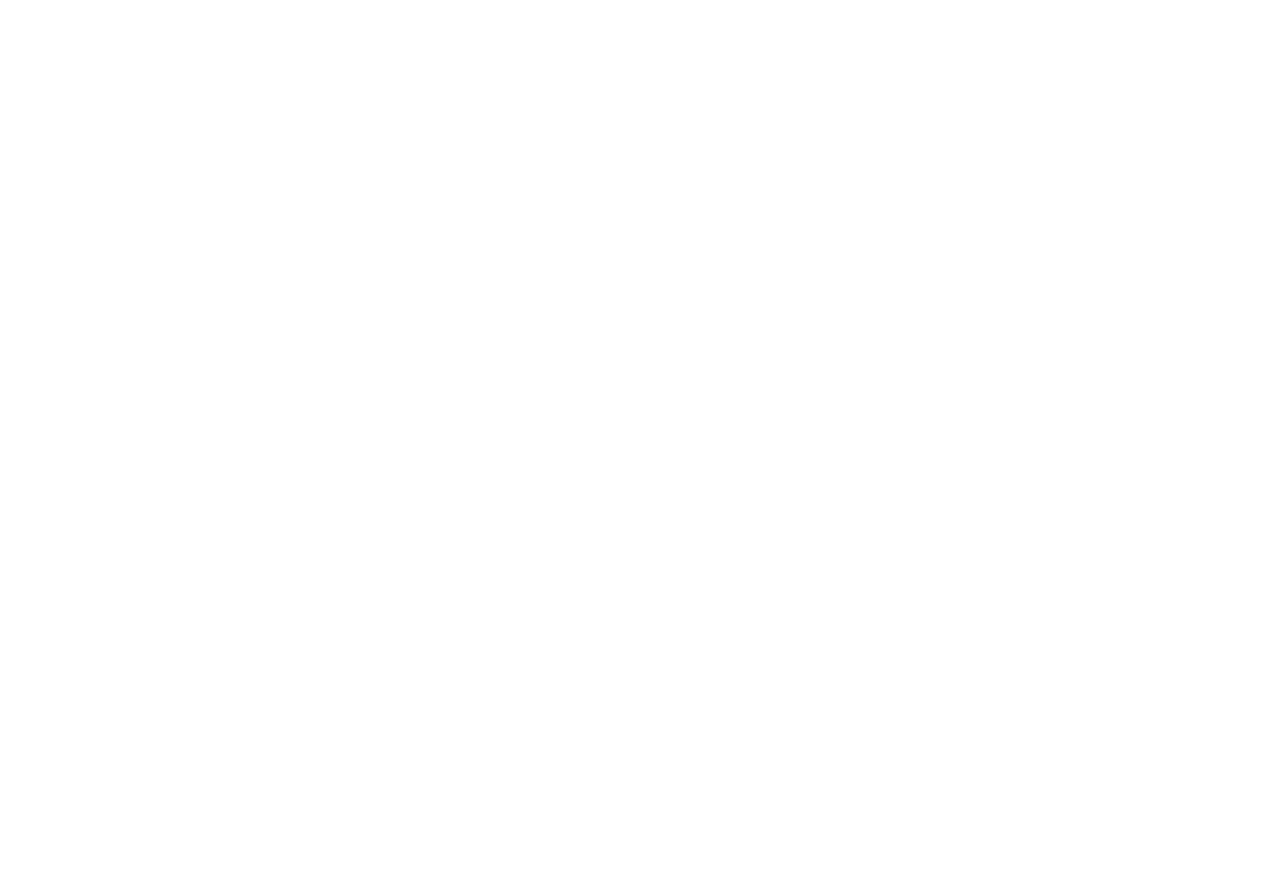
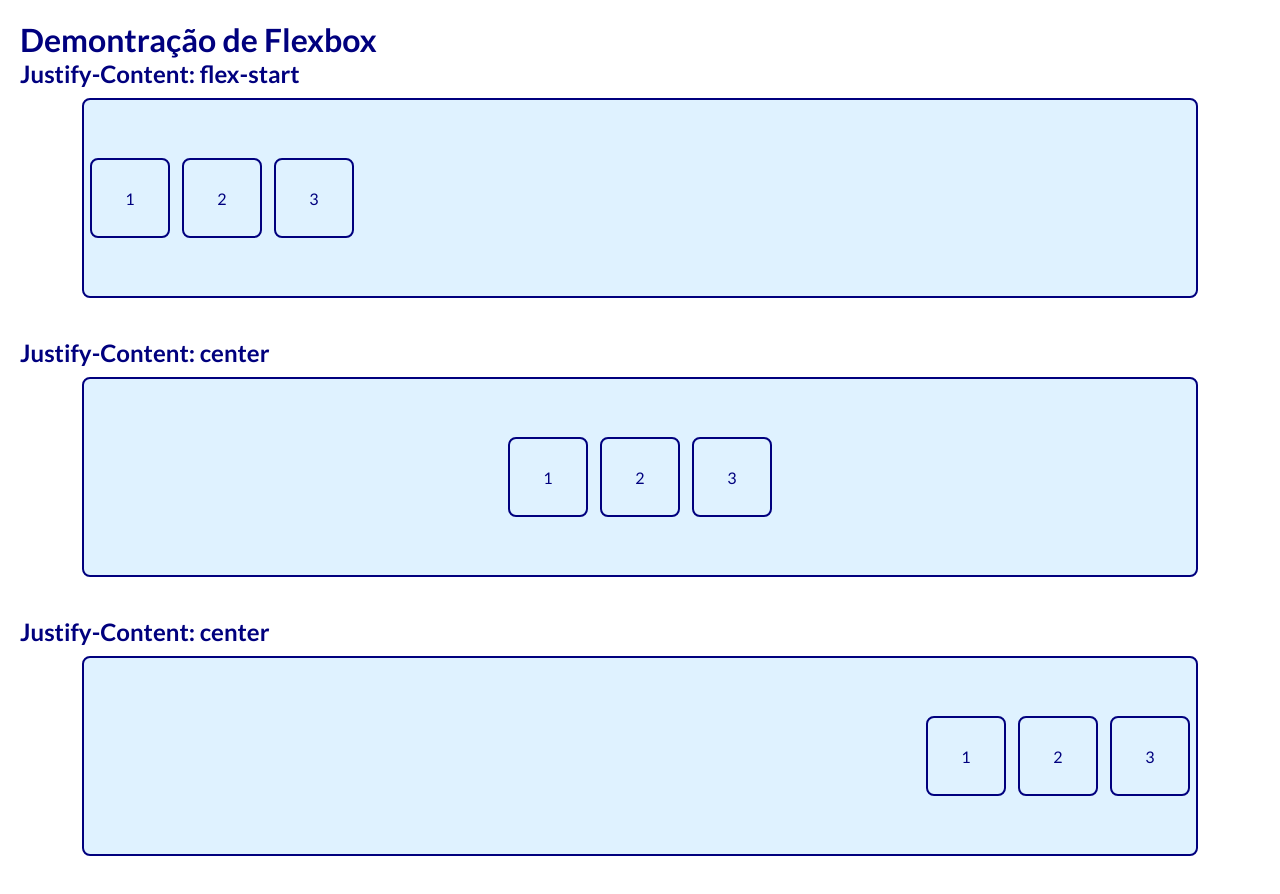
Before and after one commit to isabeladuetes/progresso-html, a plain HTML site: page index.html in a window 1280 px wide. Before the commit the page ends 800 px from the top, so only its background shows below. Drawn offline with Linux system fonts and the light colour scheme.

Commit message:
feat: cria as seções flex-start, flex-center e flex-end

```diff
--- a/assets/styles/index.css
+++ b/assets/styles/index.css
@@ -0,0 +1,53 @@
+@import url('https://fonts.googleapis.com/css2?family=Lato:ital,wght@0,100;0,300;0,400;0,700;0,900;1,100;1,300;1,400;1,700;1,900&family=Open+Sans:ital,wght@0,300..800;1,300..800&display=swap');
+
+*{
+    margin: 0;
+    padding: 0;
+    box-sizing: border-box;
+}
+
+body {
+    font-family: "Lato";
+    padding: 20px;
+    color: rgb(0, 0, 126);
+}
+
+section {
+    margin-bottom: 40px;
+}
+
+h2 {
+    margin-bottom: 10px;
+}
+
+.flex-container {
+    width: 90%;
+    height: 200px;
+    background-color: rgb(223, 242, 255);
+    margin: 0 auto 20px;
+    border-radius: 8px;
+    border: 2px solid rgb(0, 0, 126);
+    display: flex;
+    justify-content: flex-start;
+    align-items: center;
+}
+
+.flex-item {
+    width: 80px;
+    height: 80px;
+    background-color: rgb(223, 242, 255);
+    border: 2px solid  rgb(0, 0, 126);
+    margin: 6px;
+    border-radius: 8px;
+    display: flex;
+    justify-content: center;
+    align-items: center;
+}
+
+.justify-center {
+    justify-content: center;
+}
+
+.justify-end {
+    justify-content: end;
+}
--- a/index.html
+++ b/index.html
@@ -7,6 +7,34 @@
     <title>Aulas HTML</title>
 </head>
 <body>
+    <h1>Demontração de Flexbox</h1>
 
-</body>
+    <section>
+        <h2>Justify-Content: flex-start</h2>
+
+        <div class="flex-container">
+            <div class="flex-item">1</div>
+            <div class="flex-item">2</div>
+            <div class="flex-item">3</div>
+        </div>
+    </section>
+    <section>
+        <h2>Justify-Content: center</h2>
+
+        <div class="flex-container justify-center">
+            <div class="flex-item">1</div>
+            <div class="flex-item">2</div>
+            <div class="flex-item">3</div>
+        </div>
+    </section>
+    <section>
+        <h2>Justify-Content: center</h2>
+
+        <div class="flex-container justify-end">
+            <div class="flex-item">1</div>
+            <div class="flex-item">2</div>
+            <div class="flex-item">3</div>
+        </div>
+    </section>
+  </body>
 </html>
```
